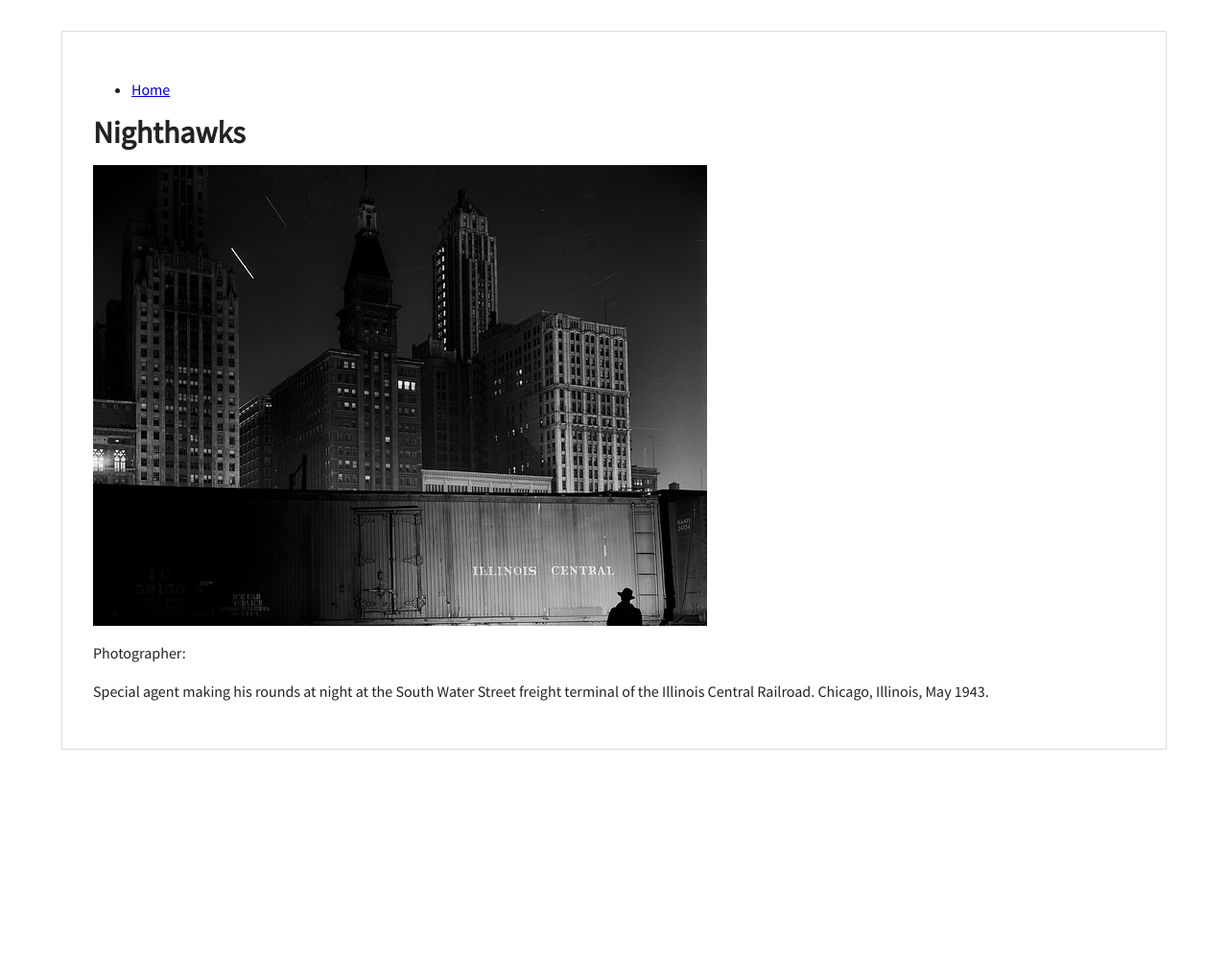
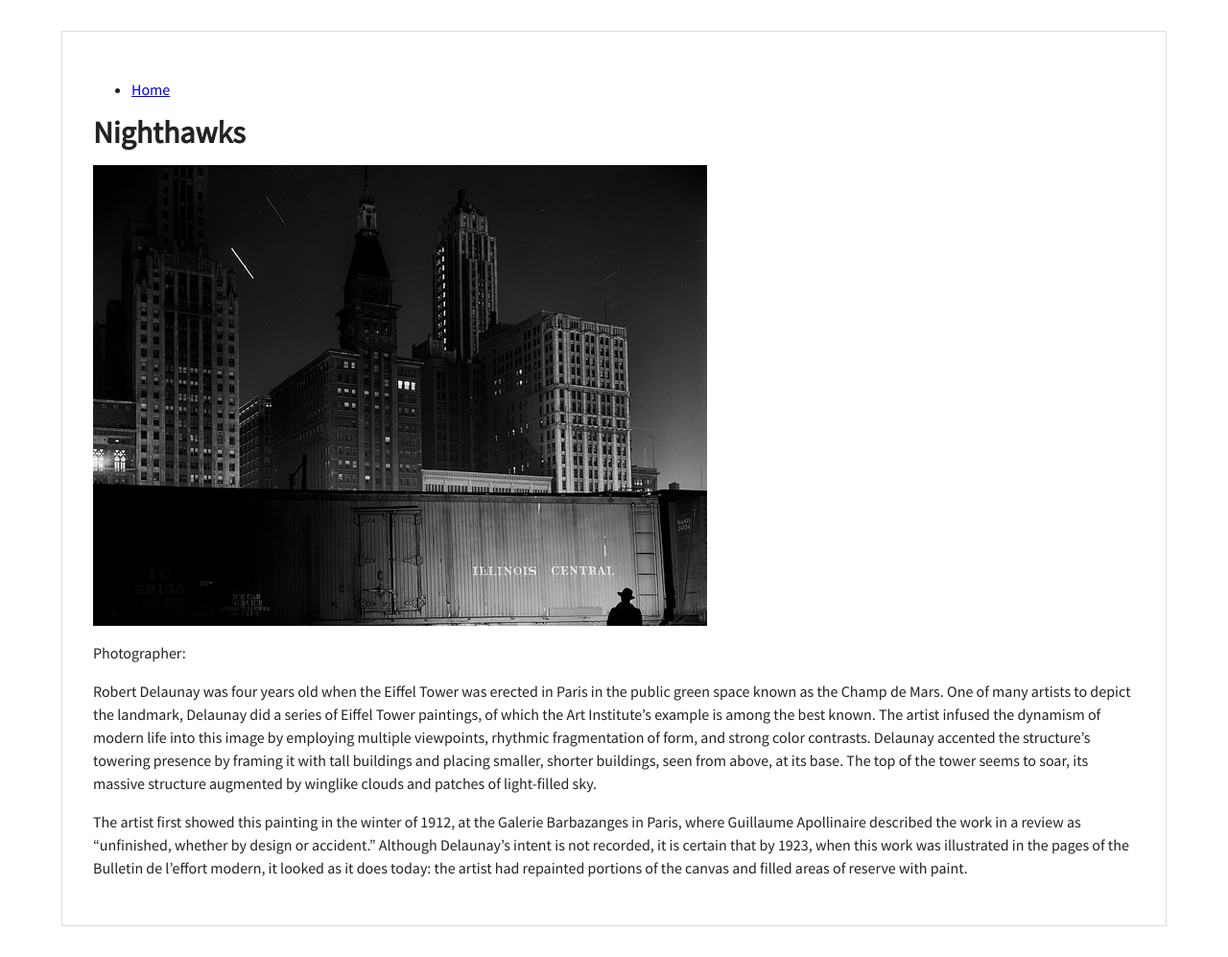
Before and after one commit to jacktollman/ChicagoArtInstitute, a Jekyll site: the page built from Nighthawks.md, in a window 1280 px wide. Shown: the whole page at 96% size. Built offline with Jekyll 4.4.1, drawn with Linux system fonts in a browser that asks for light colours; before the commit the page ends 900 px from its top, so only the background shows below that.

Commit message:
Update Nighthawks.md

```diff
--- a/Nighthawks.md
+++ b/Nighthawks.md
@@ -11,4 +11,6 @@ image: /img/agent.jpg
 ---
 
 
-Special agent making his rounds at night at the South Water Street freight terminal of the Illinois Central Railroad. Chicago, Illinois, May 1943.
+Robert Delaunay was four years old when the Eiffel Tower was erected in Paris in the public green space known as the Champ de Mars. One of many artists to depict the landmark, Delaunay did a series of Eiffel Tower paintings, of which the Art Institute’s example is among the best known. The artist infused the dynamism of modern life into this image by employing multiple viewpoints, rhythmic fragmentation of form, and strong color contrasts. Delaunay accented the structure’s towering presence by framing it with tall buildings and placing smaller, shorter buildings, seen from above, at its base. The top of the tower seems to soar, its massive structure augmented by winglike clouds and patches of light-filled sky.
+
+The artist first showed this painting in the winter of 1912, at the Galerie Barbazanges in Paris, where Guillaume Apollinaire described the work in a review as “unfinished, whether by design or accident.” Although Delaunay’s intent is not recorded, it is certain that by 1923, when this work was illustrated in the pages of the Bulletin de l’effort modern, it looked as it does today: the artist had repainted portions of the canvas and filled areas of reserve with paint.
```
